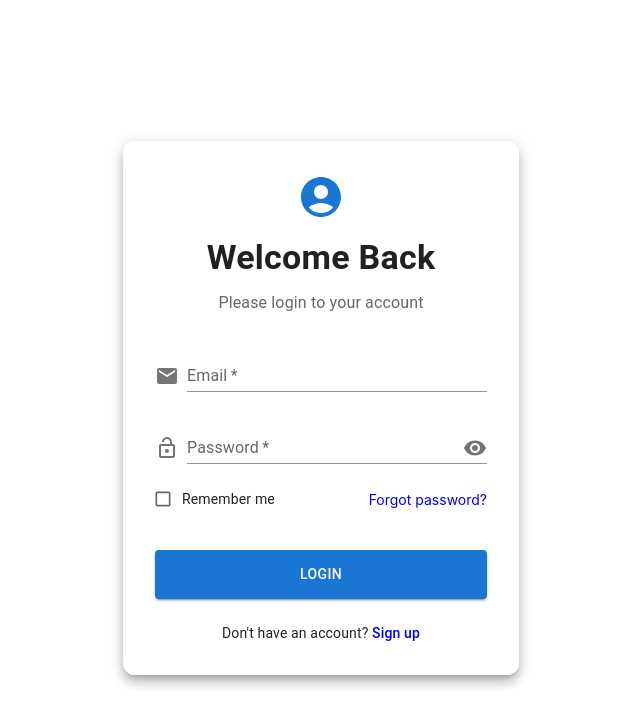
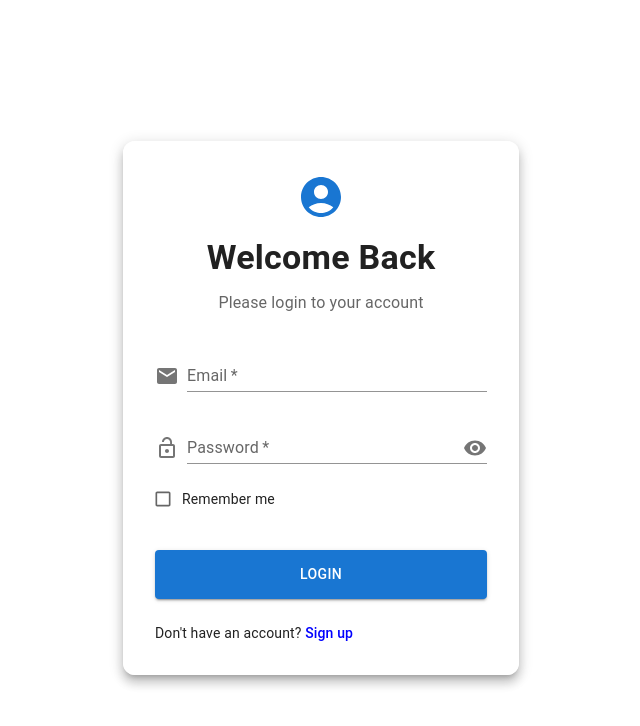
Before and after one commit to selerqc/IPT_Final_Activity, a React (Vite) app in the folder dashboard/: page / in a window 1280 px wide. Shown: the top 726 px of the page, without its empty margins (319-959 px from the left). Built offline with nearby package versions, Linux system fonts and the light colour scheme.

Commit message:
refactor: clean up Login and Navbar components by removing unused code and improving styling

```diff
--- a/dashboard/src/auth/Login.jsx
+++ b/dashboard/src/auth/Login.jsx
@@ -159,16 +159,7 @@ function Login() {
                 }
                 label={<Typography variant="body2">Remember me</Typography>}
               />
-              <Link
-                to="/forgot-password"
-                style={{
-                  color: "primary.main",
-                  textDecoration: 'none',
-                  fontSize: '0.875rem'
-                }}
-              >
-                Forgot password?
-              </Link>
+
             </Box>
 
             <Button
@@ -185,21 +176,18 @@ function Login() {
                   transform: 'translateY(-1px)',
                   boxShadow: 2,
                 },
-                transition: 'all 0.2s'
+
               }}
             >
-              {loading ? (
-                <CircularProgress size={24} color="inherit" />
-              ) : (
-                'Login'
-              )}
+              Login
             </Button>
-          </Box>          <Typography variant="body2" sx={{ mt: 3, textAlign: "center" }}>
+          </Box>
+          <Typography variant="body2" sx={{ mt: 3, textAlign: "left" }}>
             Don&apos;t have an account?{' '}
             <Link
               to="/Signup"
               style={{
-                color: "primary.main",
+                color: "blue",
                 textDecoration: 'none',
                 fontWeight: 500
               }}
--- a/dashboard/src/components/Navbar.jsx
+++ b/dashboard/src/components/Navbar.jsx
@@ -2,7 +2,6 @@ import React, { useState } from 'react';
 import AppBar from '@mui/material/AppBar';
 import Toolbar from '@mui/material/Toolbar';
 import Typography from '@mui/material/Typography';
-import Button from '@mui/material/Button';
 import IconButton from '@mui/material/IconButton';
 import MenuIcon from '@mui/icons-material/Menu';
 import Drawer from '@mui/material/Drawer';
@@ -52,8 +51,8 @@ const Navbar = () => {
             <List>
                 {NAVIGATION.map((item, index) => (
                     <ListItem key={item.text} disablePadding>
-                        <ListItemButton onClick={() => navigate(item.path)} sx={{ ":hover": { backgroundColor: "#E0E1DD" } }}>
-                            <ListItemIcon sx={{ color: 'black' }}>
+                        <ListItemButton onClick={() => navigate(item.path)} sx={{ ":hover": { backgroundColor: "#E0E1DD" }, }}>
+                            <ListItemIcon sx={{ color: 'black', }}>
                                 {item.icon}
                             </ListItemIcon>
                             <ListItemText primary={item.text} />
```
